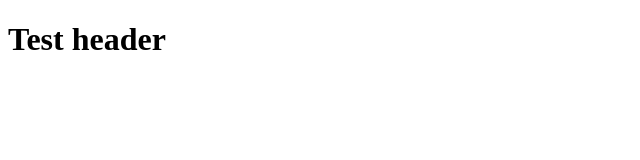
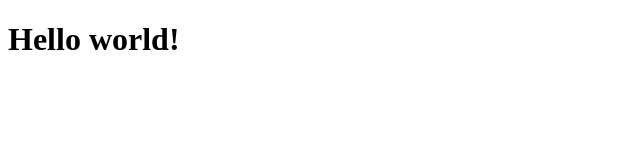
Before and after one commit to OlhaKrv/my-project, a plain HTML site: page index.html in a window 1280 px wide. Shown: the whole page, without its empty margins (0-640 px from the left). Drawn offline with Linux system fonts and the light colour scheme.

Commit message:
create index.html

```diff
--- a/index.html
+++ b/index.html
@@ -6,6 +6,6 @@
   <title>Document</title>
 </head>
 <body>
-  <h1>Test header</h1>
+  <h1>Hello world!</h1>
 </body>
 </html>
```
